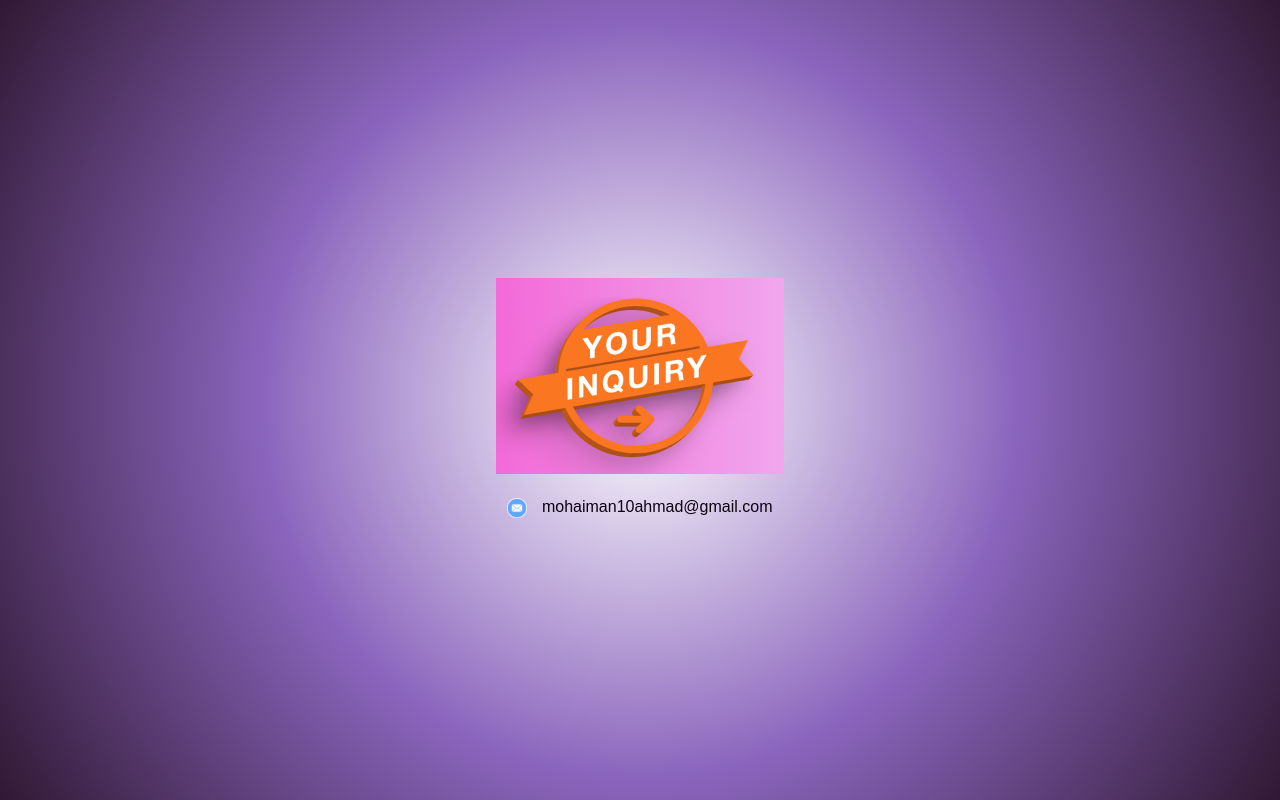
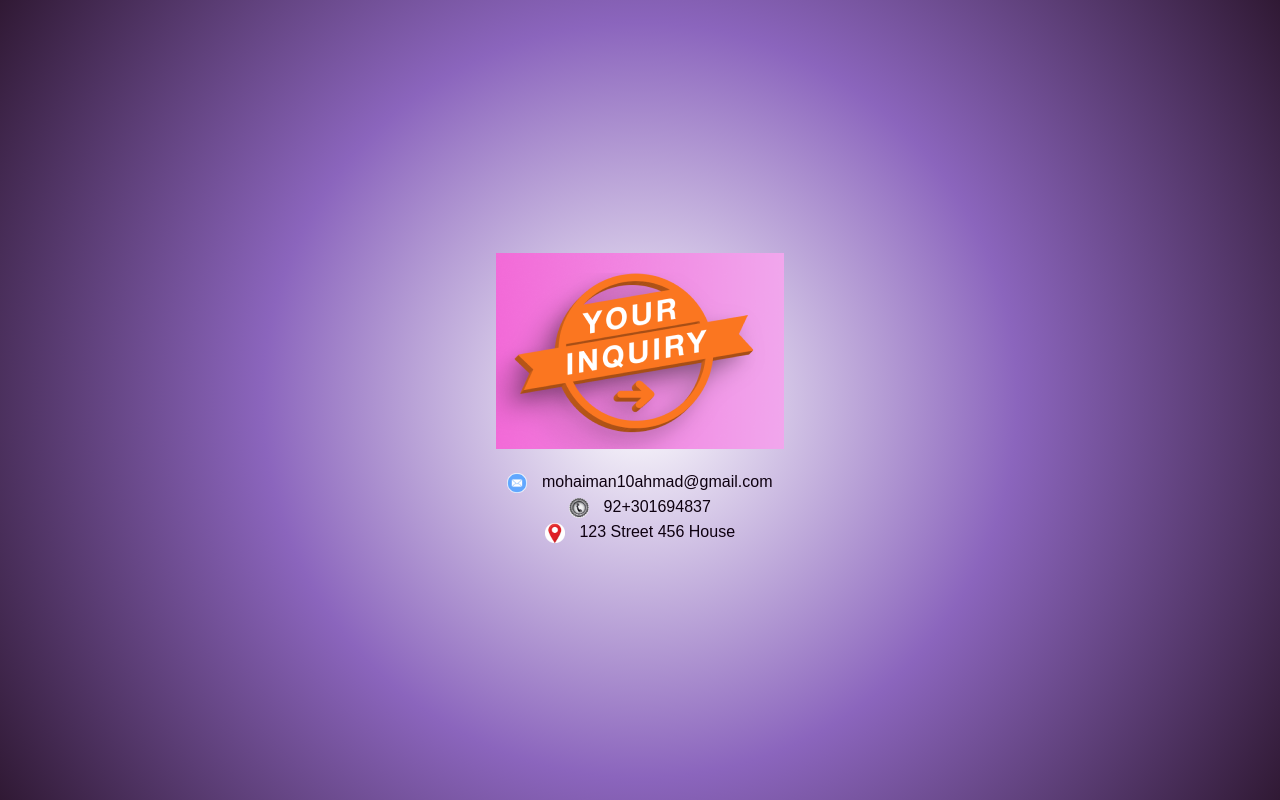
Before and after one commit to momi10/SDA-project, a website: page inquiryy.html in a window 1280 px wide. Drawn offline with Linux system fonts and the light colour scheme; files that its build step writes are made by us from their sources.

Commit message:
location and other img

```diff
--- a/inquiryy.html
+++ b/inquiryy.html
@@ -19,3 +19,11 @@
                     <img src="email-photoaidcom-cropped.png" alt="Email Icon"> mohaiman10ahmad@gmail.com
                 </p>
                 <p>
+                      <!-- Phone Icon and Phone Number -->
+                    <img src="phone-photoaidcom-cropped.png" alt="Phone Icon"> 92+301694837
+                </p>
+                <p>
+                    <!-- Location Icon and Address -->
+                    <img src="location-photoaidcom-cropped.png" alt="Location Icon"> 123 Street 456 House
+                </p>
+            </div>
```
